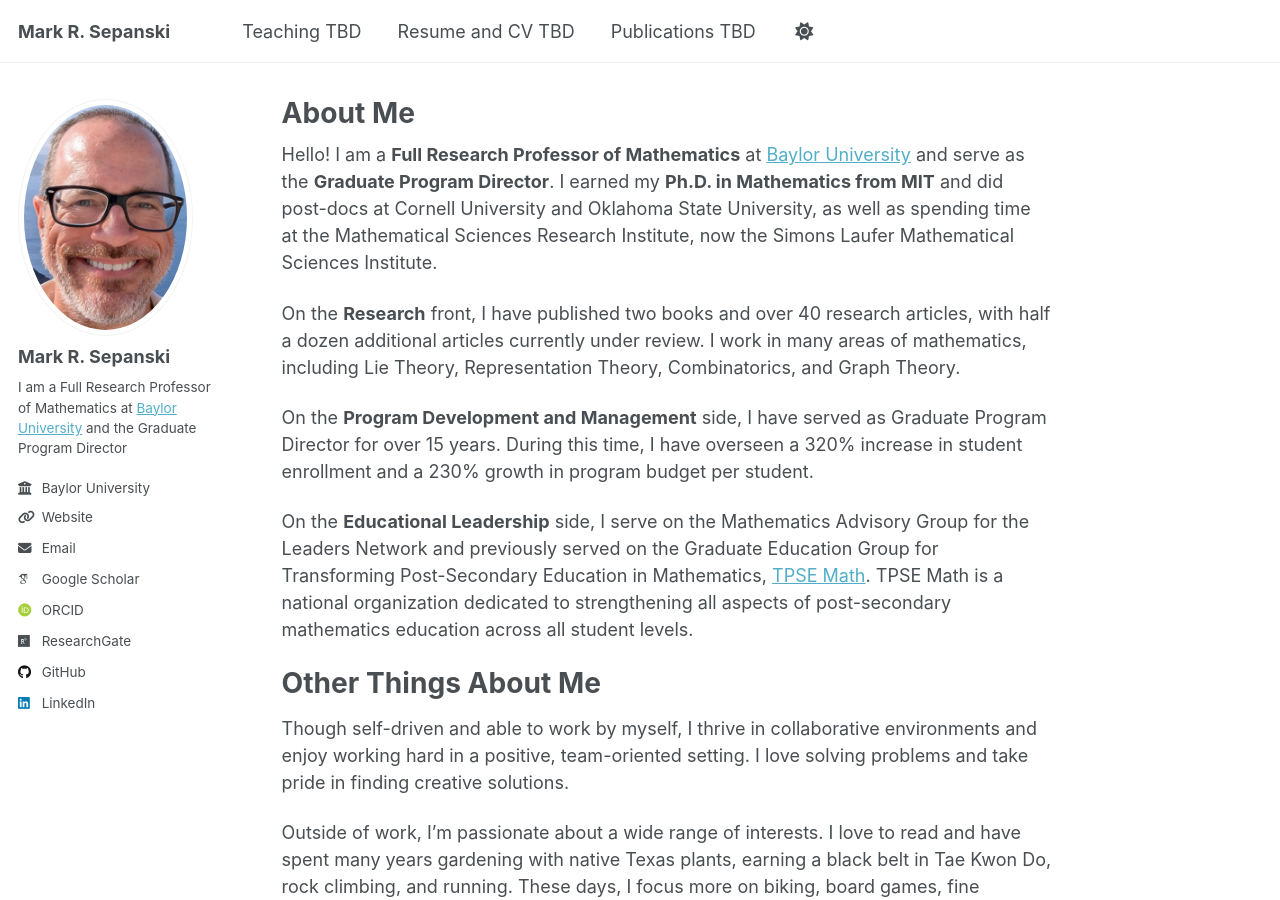
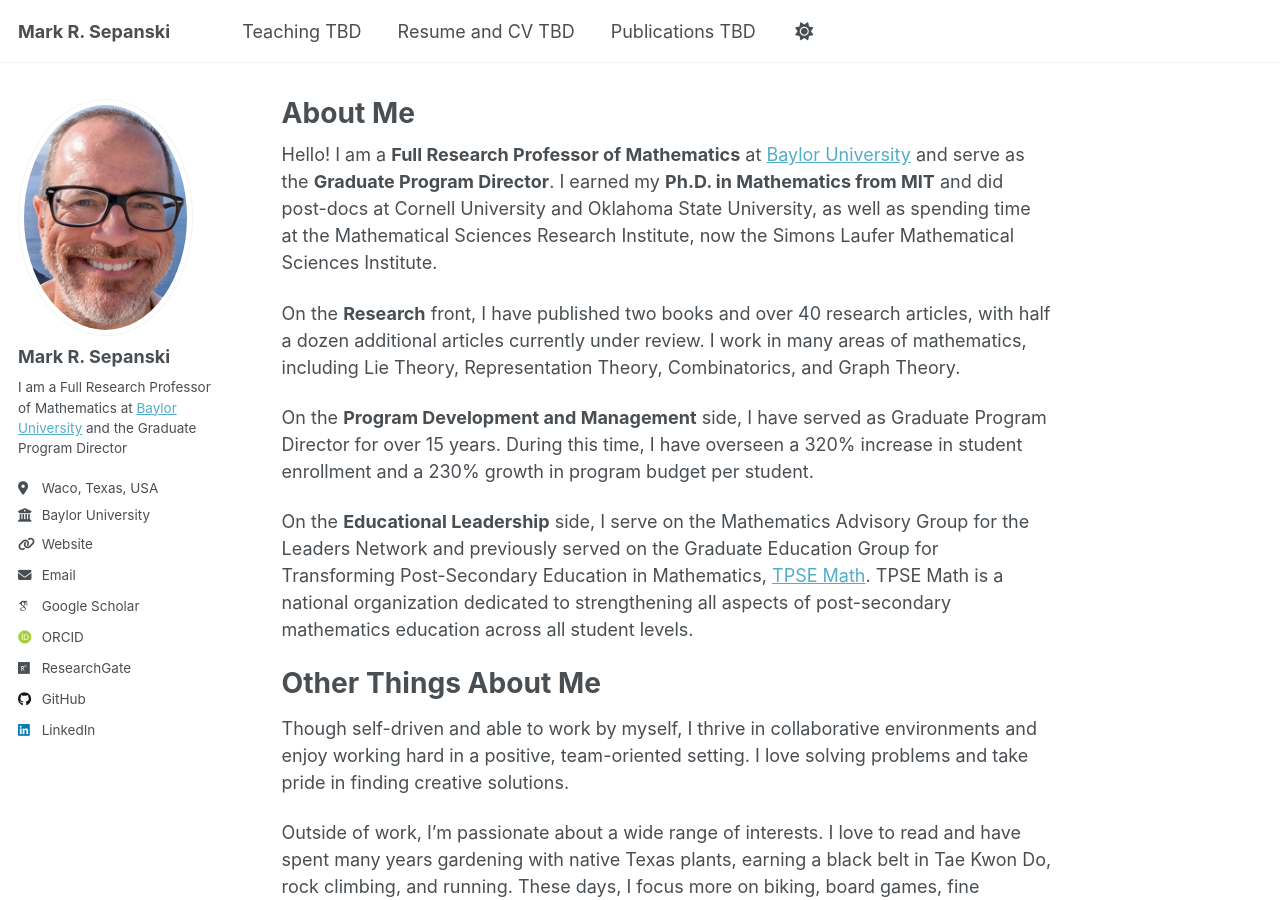
Before and after one commit to mrsepanski/mrsepanski.github.io, a Jekyll site: the page built from _pages/about.md, in a window 1280 px wide and 900 px high. Built offline with Jekyll 4.4.1, drawn with Linux system fonts in a browser that asks for light colours; some web fonts are replaced; a script that is not in the unit is left out.

Commit message:
Update _config.yml

```diff
--- a/_config.yml
+++ b/_config.yml
@@ -26,7 +26,7 @@ author:
   name             : "Mark R. Sepanski"
   pronouns         : # example: "she/her"
   bio              : "I am a Full Research Professor of Mathematics at <a href=\"https://www.baylor.edu\">Baylor University</a> and the Graduate Program Director"
-
+  location         : "Waco, Texas, USA"
   employer         : "Baylor University"
   uri              : "https://math.artsandsciences.baylor.edu/person/mark-sepanski-phd"
   email            : "mrsepanski@baylor.edu"
@@ -77,7 +77,6 @@ author:
   # youtube          : # Username
   # zhihu            : # Username
 
-location         : "Waco, Texas, USA"
 
 
 
```
